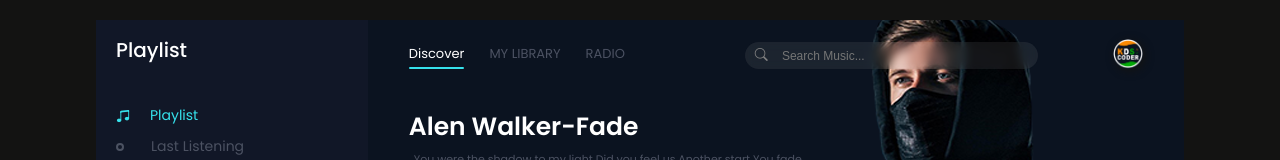
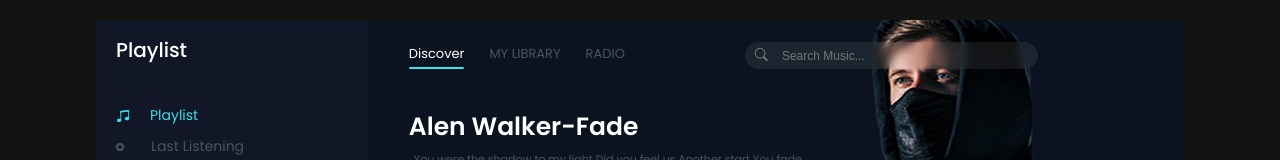
Before and after one commit to Siddhant02082002/MUZIChub, a plain HTML site: page index.html in a window 1280 px wide. Shown: the top 160 px of the page. Drawn offline with nearby package versions, Linux system fonts and the light colour scheme.

Commit message:
Update index.html

```diff
--- a/index.html
+++ b/index.html
@@ -89,7 +89,7 @@
                 <input type="text" placeholder="Search Music...">
             </div>
             <div class="user">
-                <img src="img/KDS CODER.png" alt="User" title="KDS CODER (Jahid Khan)">
+
             </div>
         </nav>
         <div class="content">
```
